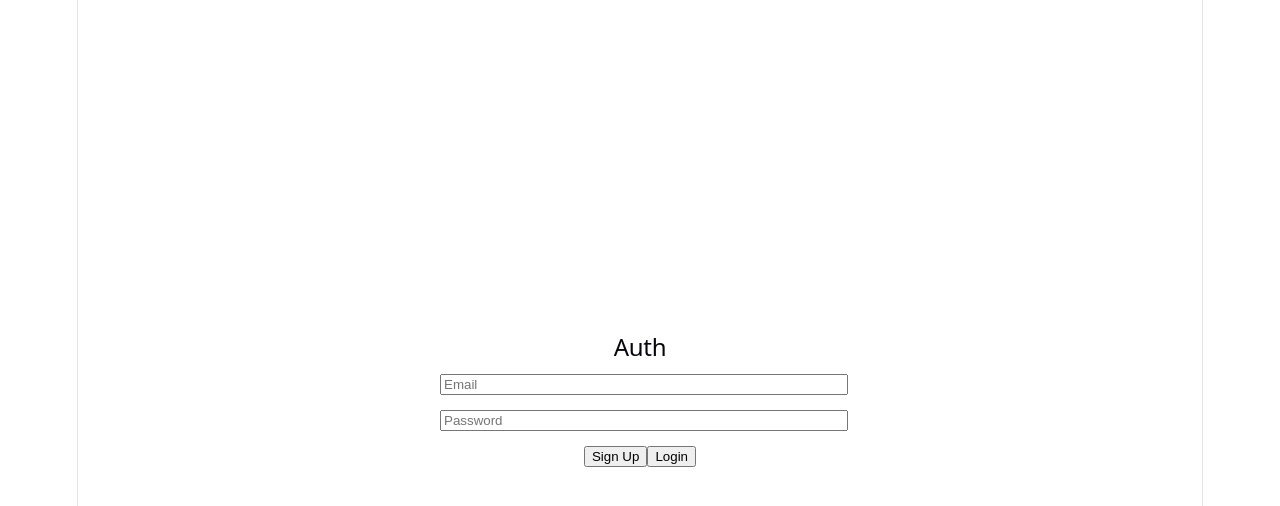
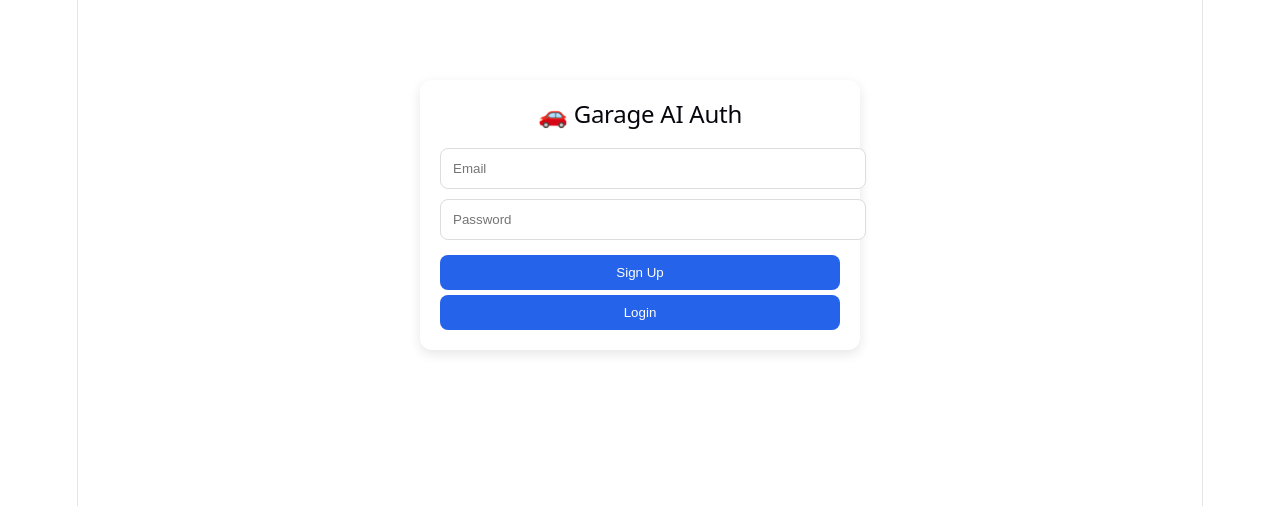
Before and after one commit to 19982808/auto-garage-platform, a React (Vite) app: page / in a window 1280 px wide. Shown: the top 506 px of the page. Built offline with nearby package versions, Linux system fonts and the light colour scheme.

Commit message:
Enhance Auth component with session management
Refactored Auth component to manage user sessions and profiles. Added logout functionality and improved user feedback.

```diff
--- a/src/Auth.jsx
+++ b/src/Auth.jsx
@@ -1,10 +1,68 @@
-import { useState } from "react";
+import { useEffect, useState } from "react";
 import { supabase } from "./lib/supabase";
 
-export default function Auth() {
+export default function Auth({ onLogin }) {
   const [email, setEmail] = useState("");
   const [password, setPassword] = useState("");
   const [loading, setLoading] = useState(false);
+  const [user, setUser] = useState(null);
+
+  // 🔒 Ensure profile exists (fixes 406)
+  const ensureProfile = async (user) => {
+    if (!user) return;
+
+    const { data, error } = await supabase
+      .from("profiles")
+      .select("*")
+      .eq("id", user.id)
+      .maybeSingle();
+
+    if (error) {
+      console.error("PROFILE CHECK ERROR:", error);
+      return;
+    }
+
+    // If no profile → create it
+    if (!data) {
+      const { error: insertError } = await supabase.from("profiles").insert({
+        id: user.id,
+        email: user.email,
+        role: "user",
+      });
+
+      if (insertError) {
+        console.error("PROFILE INSERT ERROR:", insertError);
+      }
+    }
+  };
+
+  // 🔄 Restore session on refresh
+  useEffect(() => {
+    const getSession = async () => {
+      const { data } = await supabase.auth.getSession();
+      if (data?.session?.user) {
+        setUser(data.session.user);
+        await ensureProfile(data.session.user);
+        onLogin(data.session.user);
+      }
+    };
+
+    getSession();
+
+    const { data: listener } = supabase.auth.onAuthStateChange(
+      async (_event, session) => {
+        if (session?.user) {
+          setUser(session.user);
+          await ensureProfile(session.user);
+          onLogin(session.user);
+        } else {
+          setUser(null);
+        }
+      }
+    );
+
+    return () => listener.subscription.unsubscribe();
+  }, []);
 
   // ---------------- SIGN UP ----------------
   const handleSignUp = async () => {
@@ -28,16 +86,11 @@ export default function Auth() {
       return;
     }
 
-    // Create profile automatically
     if (data?.user) {
-      await supabase.from("profiles").insert({
-        id: data.user.id,
-        email: data.user.email,
-        role: "user",
-      });
+      await ensureProfile(data.user);
     }
 
-    alert("Check your email to confirm account");
+    alert("Signup successful. Check email if confirmation is enabled.");
     setLoading(false);
   };
 
@@ -63,36 +116,110 @@ export default function Auth() {
       return;
     }
 
-    alert("Login successful");
+    if (data?.user) {
+      await ensureProfile(data.user);
+      onLogin(data.user);
+    }
+
     setLoading(false);
   };
 
+  // ---------------- LOGOUT ----------------
+  const handleLogout = async () => {
+    await supabase.auth.signOut();
+    setUser(null);
+    onLogin(null);
+  };
+
+  // ---------------- UI ----------------
   return (
-    <div style={{ maxWidth: 400, margin: "auto", padding: 20 }}>
-      <h2>Auth</h2>
+    <div style={styles.container}>
+      <h2 style={styles.title}>🚗 Garage AI Auth</h2>
 
+      {!user ? (
+        <>
           <input
+            style={styles.input}
             placeholder="Email"
             value={email}
             onChange={(e) => setEmail(e.target.value)}
-        style={{ width: "100%", marginBottom: 10 }}
           />
 
           <input
+            style={styles.input}
+            type="password"
             placeholder="Password"
-        type="password"
             value={password}
             onChange={(e) => setPassword(e.target.value)}
-        style={{ width: "100%", marginBottom: 10 }}
           />
 
-      <button onClick={handleSignUp} disabled={loading}>
-        Sign Up
+          <button
+            style={styles.button}
+            onClick={handleSignUp}
+            disabled={loading}
+          >
+            {loading ? "Processing..." : "Sign Up"}
           </button>
 
-      <button onClick={handleLogin} disabled={loading}>
-        Login
+          <button
+            style={styles.button}
+            onClick={handleLogin}
+            disabled={loading}
+          >
+            {loading ? "Processing..." : "Login"}
           </button>
+        </>
+      ) : (
+        <>
+          <p style={{ marginBottom: 10 }}>Logged in as: {user.email}</p>
+
+          <button style={styles.logout} onClick={handleLogout}>
+            Logout
+          </button>
+        </>
+      )}
     </div>
   );
 }
+
+// 🎨 SIMPLE STYLES
+const styles = {
+  container: {
+    maxWidth: 400,
+    margin: "80px auto",
+    padding: 20,
+    background: "#fff",
+    borderRadius: 12,
+    boxShadow: "0 4px 12px rgba(0,0,0,0.1)",
+    textAlign: "center",
+  },
+  title: {
+    marginBottom: 20,
+  },
+  input: {
+    width: "100%",
+    padding: 12,
+    marginBottom: 10,
+    borderRadius: 8,
+    border: "1px solid #ddd",
+  },
+  button: {
+    width: "100%",
+    padding: 10,
+    marginTop: 5,
+    background: "#2563eb",
+    color: "#fff",
+    border: "none",
+    borderRadius: 8,
+    cursor: "pointer",
+  },
+  logout: {
+    width: "100%",
+    padding: 10,
+    background: "#ef4444",
+    color: "#fff",
+    border: "none",
+    borderRadius: 8,
+    cursor: "pointer",
+  },
+};
```
Lines whose indentation alone changed are shown as unchanged.
